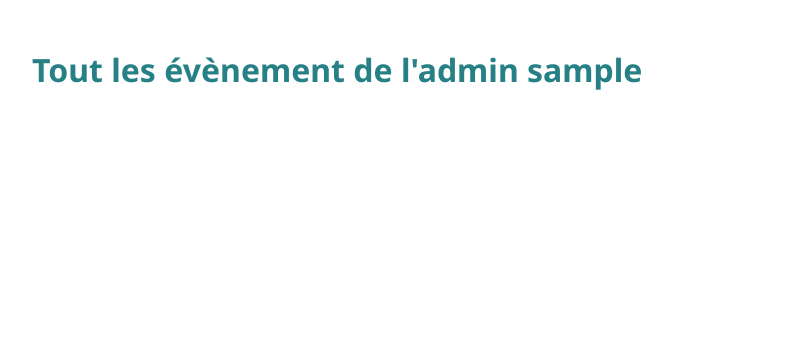
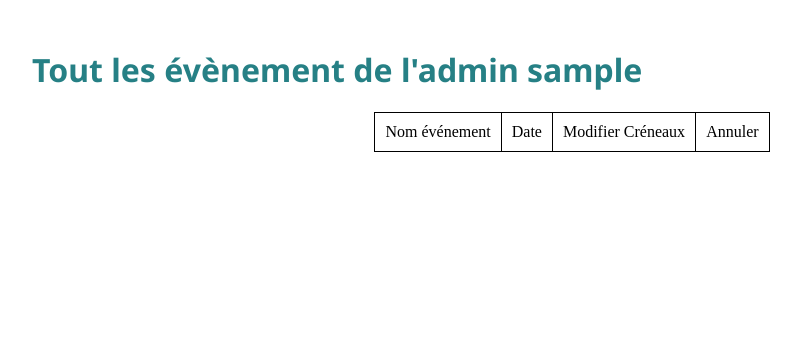
Before and after one commit to AnthonyPierard/CollegeBook, a Django app: page /admin_event/1/ in a window 1280 px wide. Shown: the part 101-452 px from the top of the page, without its empty margins (68-869 px from the left). Run offline with Django 3.2, Linux system fonts and the light colour scheme; the visitor is signed in with stand-in values (Sample User, id 1); data that the repository does not hold is empty.

Commit message:
reglage bug image et début event_admin

```diff
--- a/src/college/templates/admin/event_admin.html
+++ b/src/college/templates/admin/event_admin.html
@@ -2,9 +2,20 @@
 
 {% block body %}
     <h1> Tout les évènement de l'admin {{ admin.username }} </h1>
-    <ul>
+    <table>
+        <tr>
+            <td>Nom événement</td>
+            <td>Date</td>
+            <td>Modifier Créneaux</td>
+            <td>Annuler</td>
+        </tr>
         {% for event in all_event_admin %}
-        <li>{{event.even_nom}}</li>
+        <tr>
+            <td><a href="{% url 'college:visu_detail' event.id %}">{{event.even_nom}}</a></td>
+            <td>{{event.even_date}}</td>
+            <td><a href="#">Modifier</a></td>
+            <td><a href="#">X</a></td>
+        </tr>
         {% endfor %}
-    </ul>
+    </table>
 {% endblock %}
--- a/src/college/templates/client/visu_detail.html
+++ b/src/college/templates/client/visu_detail.html
@@ -9,5 +9,7 @@
     <br>
     {{event.even_description}}
     <br>
+    {% if event.even_illustration is not null %}
     <img src="{{event.even_illustration.url}}" alt="{{event.even_nom}}">
+    {% endif %}
 {% endblock %}
--- a/src/college/templates/default.html
+++ b/src/college/templates/default.html
@@ -28,7 +28,7 @@
             <li><a href="/afficher_admins">Admins</a></li>
             {% endif %}
             <li><a href="/newEvent">Créer un événement</a></li>
-            <li><a href="{% url 'college:admin_event' admin.id %}">Vos événements</li>
+            <li><a href="{% url 'college:admin_event' admin.id %}">Vos événements</a></li>
             <li><a href="/logout">Se déconnecter</a></li>
             <li><a href="#">Compte</a></li>
         </ul>
```
Also changed, not shown: src/Media/Images/canard_osMoBnm.jpg (added).
